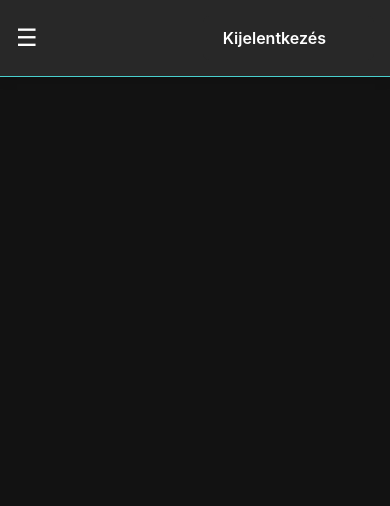
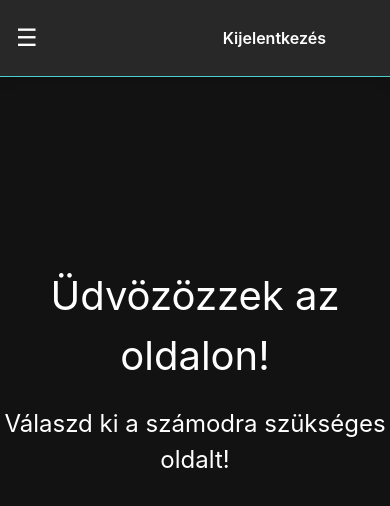
Before and after one commit to IWillSettYou/PlateMate, a Vue app in the folder client/: page / in a window 390 px wide. Shown: the top 506 px of the page. Built offline with nearby package versions, Linux system fonts and the light colour scheme; no server answers; some icons are missing; what vue-cookies would draw is missing.

Commit message:
fixed hamburger menu

```diff
--- a/client/src/pages/landing/Home.vue
+++ b/client/src/pages/landing/Home.vue
@@ -158,6 +158,11 @@ export default {
         </button>
       </div>
     </nav>
+
+    <div class="content-body">
+      <h1>Üdvözözzek az oldalon!</h1>
+      <h2>Válaszd ki a számodra szükséges oldalt!</h2>
+    </div>
   </div>
 
   <Popup
@@ -250,6 +255,43 @@ export default {
   width: 100%;
   box-shadow: 0 4px 10px rgba(0, 0, 0, 0.1);
   border-radius: 6px;
+  display: flex;
+  flex-direction: column;
+  gap: 10px;
+}
+
+.mobile-menu .navbar-link,
+  .mobile-menu .menu-dropdown {
+    width: 100%;
+    text-align: left;
+    padding: 10px 20px;
+    border-radius: 6px;
+    font-weight: 600;
+    transition: background-color 0.3s;
+  }
+
+  .mobile-menu .navbar-link:hover,
+  .mobile-menu .menu-dropdown:hover {
+    background-color: #3f3f3f;
+  }
+
+.content-body {
+  display: flex;
+  flex-direction: column;
+  align-items: center;
+  justify-content: center;
+  text-align: center;
+  color: white;
+  min-height: 70vh;
+}
+
+h1 {
+  font-size: 3rem;
+  margin-bottom: 20px;
+}
+
+h2 {
+  font-size: 2rem;
 }
 
 @media (max-width: 768px) {
@@ -273,6 +315,21 @@ export default {
     left: 0;
     background-color: #282828;
     width: 100%;
+    padding: 16px;
+    box-shadow: 0 4px 10px rgba(0, 0, 0, 0.1);
+    border-radius: 6px;
+    display: flex;
+    flex-direction: column;
+    gap: 10px;
+  }
+
+  .content-body h1 {
+    font-size: 2.5rem;
+  }
+
+  .content-body h2 {
+    font-size: 1.5rem;
   }
 }
+
 </style>
```
